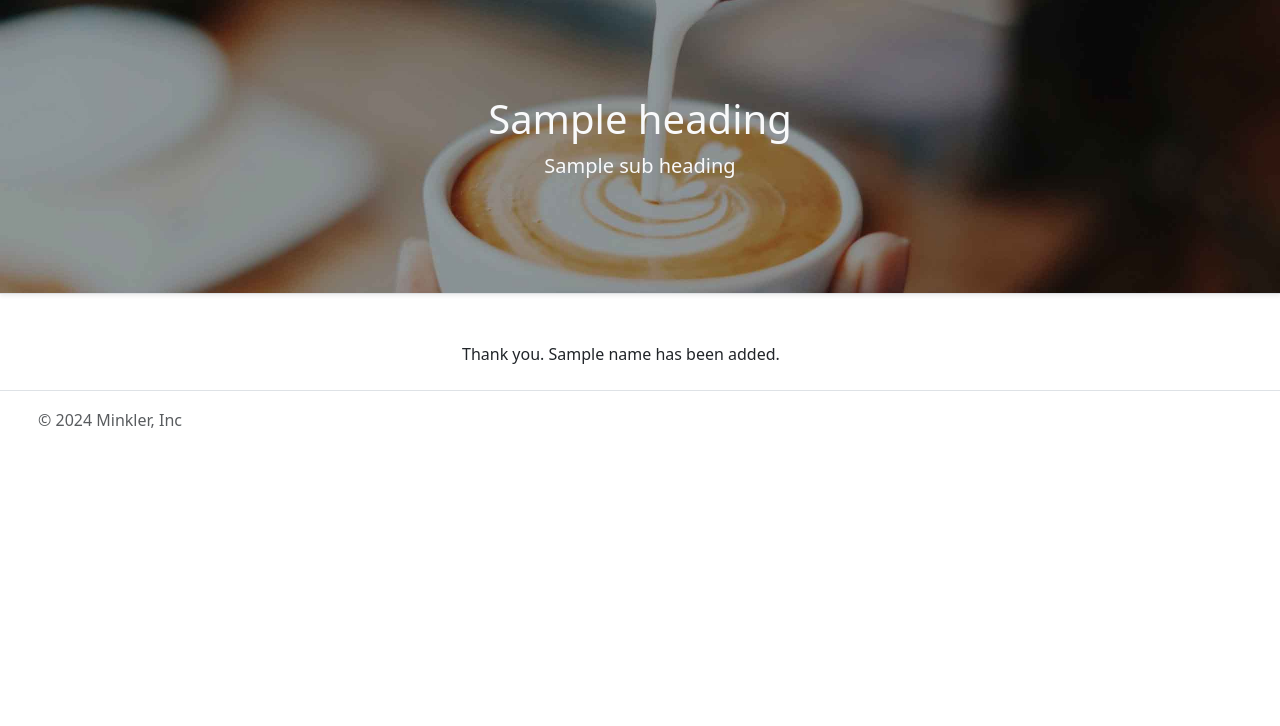
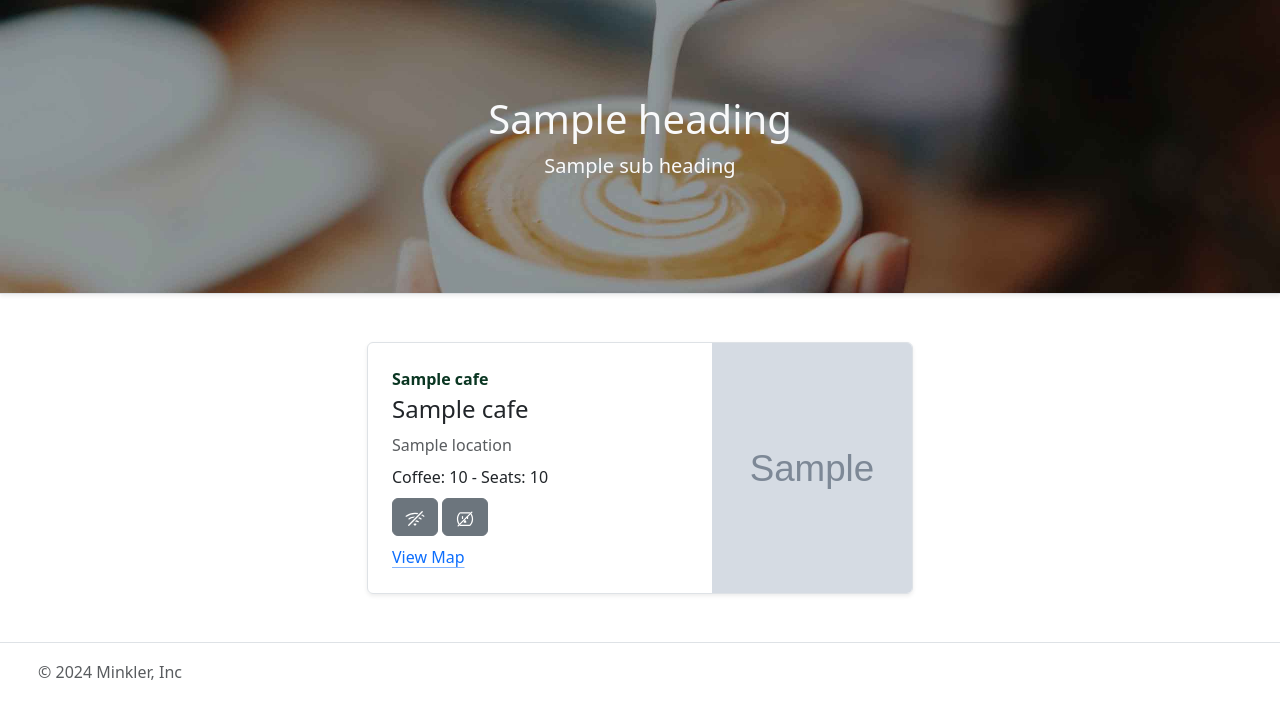
Before and after one commit to rminkler1/cafe_website_api, a Flask app: template templates/add_success.html in a window 1280 px wide. Shown: the part 74-800 px from the top of the page. Run offline with Flask 3, Linux system fonts and the light colour scheme; the template is opened without the code that fills it: most values are stand-ins (such as "Sample title", 1, 10 or a date in 2020); grey boxes marked "Sample" are stand-in pictures; some libraries are stand-ins or nearby versions.

Commit message:
Update add success page with the cafe block

```diff
--- a/main.py
+++ b/main.py
@@ -133,8 +133,10 @@ def add():
         }
         r = requests.post(url=endpoint_url, data=parameters)
         r.raise_for_status()
+        cafe = parameters
+        cafe['title'] = "New Cafe"
         return render_template("add_success.html",
-                               gravatar_url=gravatar, name=parameters["name"], page_title=page_title)
+                               gravatar_url=gravatar, cafe=cafe, page_title=page_title)
 
     return render_template("add.html",
                            gravatar_url=gravatar, form=form, page_title=page_title, heading=heading, sub_heading=sub_heading)
--- a/templates/add_success.html
+++ b/templates/add_success.html
@@ -2,10 +2,8 @@
 {% include "header.html" %}
 
 <div class="container">
-    <div class="row justify-content-center">
-        <div class="col-lg-4 col-sm-8">
-            Thank you. {{ name }} has been added.
-        </div>
+    <div class="row mb-2 justify-content-center">
+        {% include "cafe_block.html" %}
     </div>
 </div>
 {% include "footer.html" %}
--- a/templates/cafe_block.html
+++ b/templates/cafe_block.html
@@ -55,7 +55,7 @@
             {% endif %}
           </div>
           <a href="{{ cafe.map_url }}" class="icon-link gap-1 icon-link-hover stretched-link" target="cafe_map">
-            View in Google Maps
+            View Map
           </a>
         </div>
         <div class="col-auto d-none d-lg-block">
```
